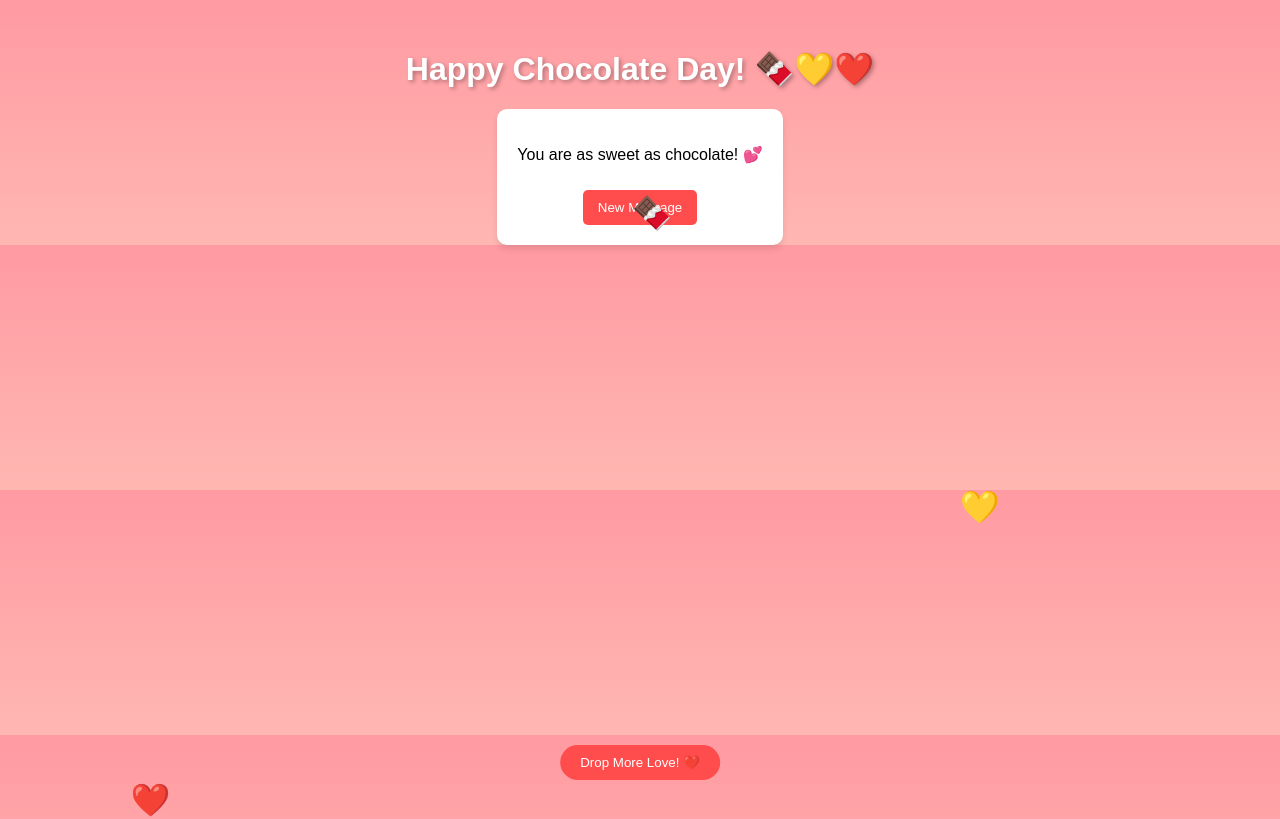
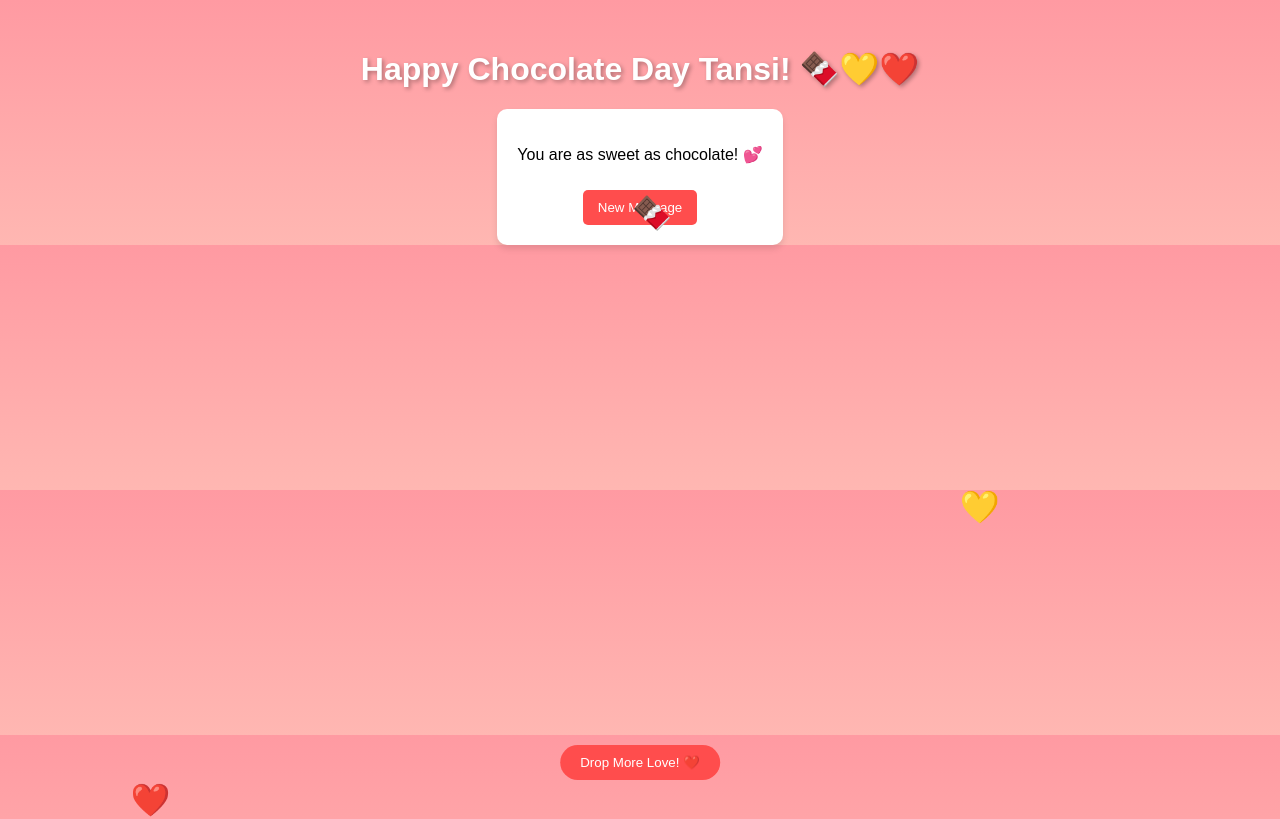
Before and after one commit to tanishak04/chocolate, a plain HTML site: page index.html in a window 1280 px wide. Drawn offline with Linux system fonts and the light colour scheme.

Commit message:
Update index.html

```diff
--- a/index.html
+++ b/index.html
@@ -9,7 +9,7 @@
 <body>
 
     <div class="container">
-        <h1>Happy Chocolate Day! 🍫💛❤️</h1>
+        <h1>Happy Chocolate Day Tansi! 🍫💛❤️</h1>
         <div class="message-box">
             <p id="message">You are as sweet as chocolate! 💕</p>
             <button onclick="changeMessage()">New Message</button>
```
